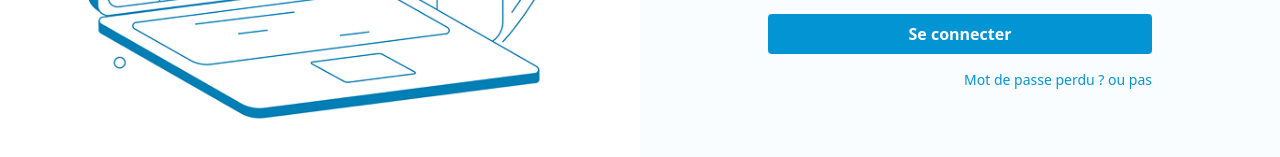
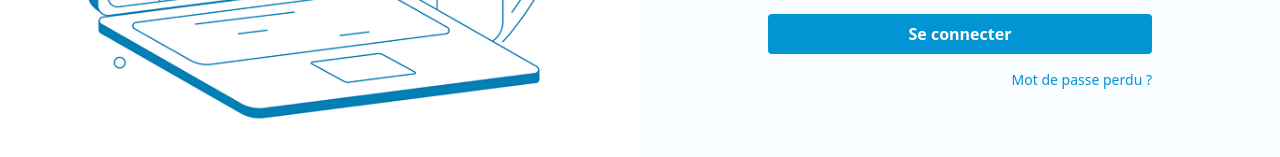
Before and after one commit to WildCodeSchool-CDA-FT-2025-03/CDA-Projet-2-Team-1, a React (Vite) app in the folder frontend/: page / in a window 1280 px wide. Shown: the part 519-676 px from the top of the page. Built offline with nearby package versions, Linux system fonts and the light colour scheme.

Commit message:
fix: test

```diff
--- a/frontend/src/components/LoginRoot/LoginRoot.tsx
+++ b/frontend/src/components/LoginRoot/LoginRoot.tsx
@@ -119,7 +119,7 @@ export default function LoginRoot() {
           to="/password/reset"
           className="w-full max-w-sm text-sm text-right text-turquoise-500 hover:text-turquoise-600 bg-transparent border-none cursor-pointer"
         >
-          Mot de passe perdu ? ou pas
+          Mot de passe perdu ?
         </Link>
       </section>
       <ToastContainer />
```
Also changed, not shown: 1 other file (tests, documents, lock files or other folders).
